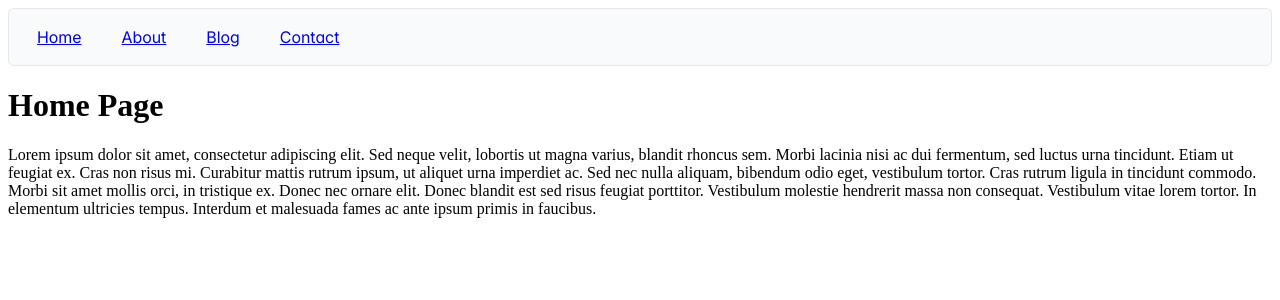
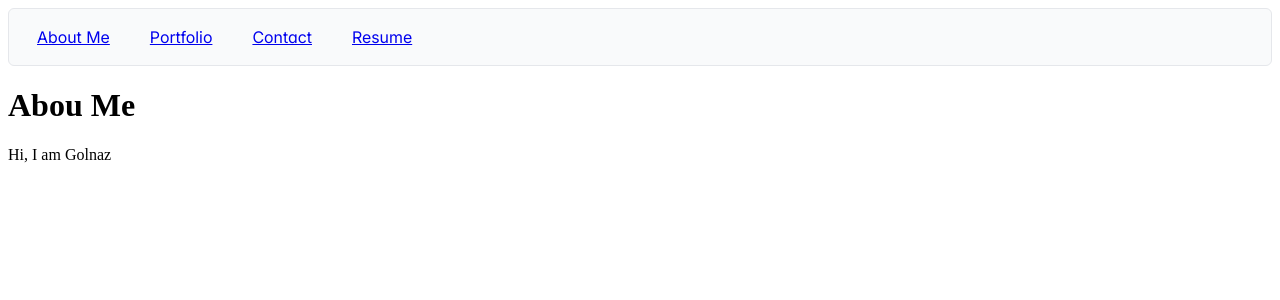
Before and after one commit to Golnaz8/react-portfolio, a React (Vite) app in the folder react-portfolio/: page / in a window 1280 px wide. Shown: the top 300 px of the page. Built offline with nearby package versions, Linux system fonts and the light colour scheme.

Commit message:
adde template pages to complete it later

```diff
--- a/react-portfolio/src/components/NavTabs.jsx
+++ b/react-portfolio/src/components/NavTabs.jsx
@@ -5,20 +5,20 @@ import { Link } from 'react-router-dom';
 function NavTabs() {
   const items = [
     {
-      label: 'Home',
+      label: 'About Me',
       to: '/',
     },
     {
-      label: 'About',
-      to: '/About',
-    },
-    {
-      label: 'Blog',
-      to: '/Blog',
+      label: 'Portfolio',
+      to: '/Portfolio',
     },
     {
       label: 'Contact',
       to: '/Contact',
+    },
+    {
+      label: 'Resume',
+      to: '/Resume',
     },
   ];
 
--- a/react-portfolio/src/pages/About.jsx
+++ b/react-portfolio/src/pages/About.jsx
@@ -1,14 +1,10 @@
-export default function About() {
+export default function Home() {
   return (
     <div>
-      <h1>About Page</h1>
+      <h1>Abou Me</h1>
       <p>
-        Nunc pharetra finibus est at efficitur. Praesent sed congue diam.
-        Integer gravida dui mauris, ut interdum nunc egestas sed. Aenean sed
-        mollis diam. Nunc aliquet risus ac finibus porta. Nam quis arcu non
-        lectus tincidunt fermentum. Suspendisse aliquet orci porta quam semper
-        imperdiet. Praesent euismod mi justo, faucibus scelerisque risus cursus
-        in. Sed rhoncus mollis diam, sit amet facilisis lectus blandit at.
+        Hi, I am Golnaz
+
       </p>
     </div>
   );
--- a/react-portfolio/src/pages/Blog.jsx
+++ /dev/null
@@ -1,22 +0,0 @@
-export default function Blog() {
-  return (
-    <div>
-      <h1>Blog Page</h1>
-      <p>
-        Donec a volutpat quam. Curabitur nec varius justo, sed rutrum ligula.
-        Curabitur pellentesque turpis sit amet eros iaculis, a mollis arcu
-        dictum. Ut vel ante eget massa ornare placerat. Etiam nisl orci, finibus
-        sodales volutpat et, hendrerit ut dolor. Suspendisse porta dictum nunc,
-        sed pretium risus rutrum eget. Nam consequat, ligula in faucibus
-        vestibulum, nisi justo laoreet risus, luctus luctus mi lacus sit amet
-        libero. Class aptent taciti sociosqu ad litora torquent per conubia
-        nostra, per inceptos himenaeos. Mauris pretium condimentum tellus eget
-        lobortis. Interdum et malesuada fames ac ante ipsum primis in faucibus.
-        Donec placerat accumsan mi, ut congue neque placerat eu. Donec nec ipsum
-        in velit pellentesque vehicula sit amet at augue. Maecenas aliquam
-        bibendum congue. Pellentesque semper, lectus non ullamcorper iaculis,
-        est ligula suscipit velit, sed bibendum turpis dui in sapien.
-      </p>
-    </div>
-  );
-}
--- a/react-portfolio/src/pages/Contact.jsx
+++ b/react-portfolio/src/pages/Contact.jsx
@@ -3,17 +3,7 @@ export default function Contact() {
     <div>
       <h1>Contact Page</h1>
       <p>
-        Integer cursus bibendum sem non pretium. Vestibulum in aliquet sem, quis
-        molestie urna. Aliquam semper ultrices varius. Aliquam faucibus sit amet
-        magna a ultrices. Aenean pellentesque placerat lacus imperdiet
-        efficitur. In felis nisl, luctus non ante euismod, tincidunt bibendum
-        mi. In a molestie nisl, eu sodales diam. Nam tincidunt lacus quis magna
-        posuere, eget tristique dui dapibus. Maecenas fermentum elementum
-        faucibus. Quisque nec metus vestibulum, egestas massa eu, sollicitudin
-        ipsum. Nulla facilisi. Sed ut erat ligula. Nam tincidunt nunc in nibh
-        dictum ullamcorper. Class aptent taciti sociosqu ad litora torquent per
-        conubia nostra, per inceptos himenaeos. Etiam ornare rutrum felis at
-        rhoncus. Etiam vel condimentum magna, quis tempor nulla.
+        How to contact Me
       </p>
     </div>
   );
--- a/react-portfolio/src/pages/Home.jsx
+++ /dev/null
@@ -1,19 +0,0 @@
-export default function Home() {
-  return (
-    <div>
-      <h1>Home Page</h1>
-      <p>
-        Lorem ipsum dolor sit amet, consectetur adipiscing elit. Sed neque
-        velit, lobortis ut magna varius, blandit rhoncus sem. Morbi lacinia nisi
-        ac dui fermentum, sed luctus urna tincidunt. Etiam ut feugiat ex. Cras
-        non risus mi. Curabitur mattis rutrum ipsum, ut aliquet urna imperdiet
-        ac. Sed nec nulla aliquam, bibendum odio eget, vestibulum tortor. Cras
-        rutrum ligula in tincidunt commodo. Morbi sit amet mollis orci, in
-        tristique ex. Donec nec ornare elit. Donec blandit est sed risus feugiat
-        porttitor. Vestibulum molestie hendrerit massa non consequat. Vestibulum
-        vitae lorem tortor. In elementum ultricies tempus. Interdum et malesuada
-        fames ac ante ipsum primis in faucibus.
-      </p>
-    </div>
-  );
-}
--- /dev/null
+++ b/react-portfolio/src/pages/Portfolio.jsx
@@ -0,0 +1,10 @@
+export default function About() {
+  return (
+    <div>
+      <h1>Portfolio</h1>
+      <p>
+        My portfolio
+      </p>
+    </div>
+  );
+}
--- /dev/null
+++ b/react-portfolio/src/pages/Resume.jsx
@@ -0,0 +1,10 @@
+export default function Blog() {
+  return (
+    <div>
+      <h1>Resume</h1>
+      <p>
+        My resume
+      </p>
+    </div>
+  );
+}
```
Also changed, not shown: react-portfolio/src/main.jsx (+9 -9 lines).
